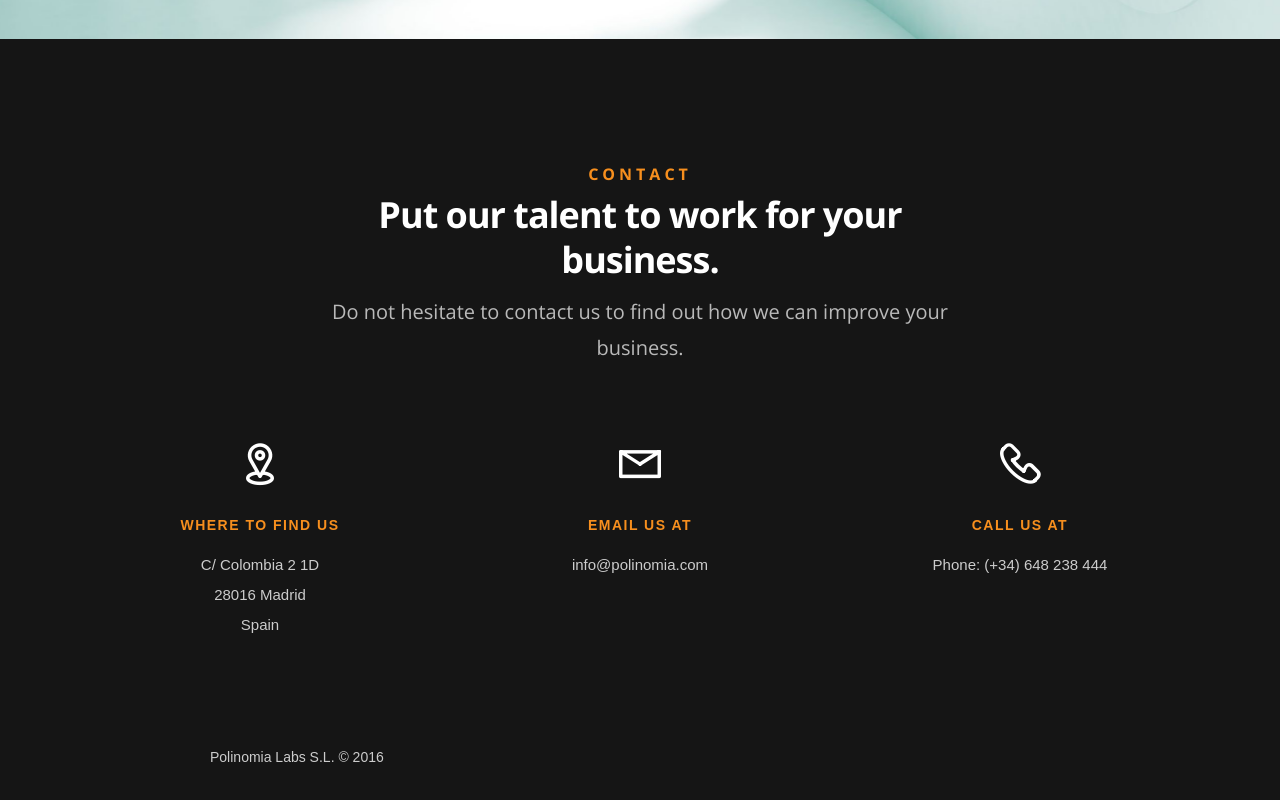
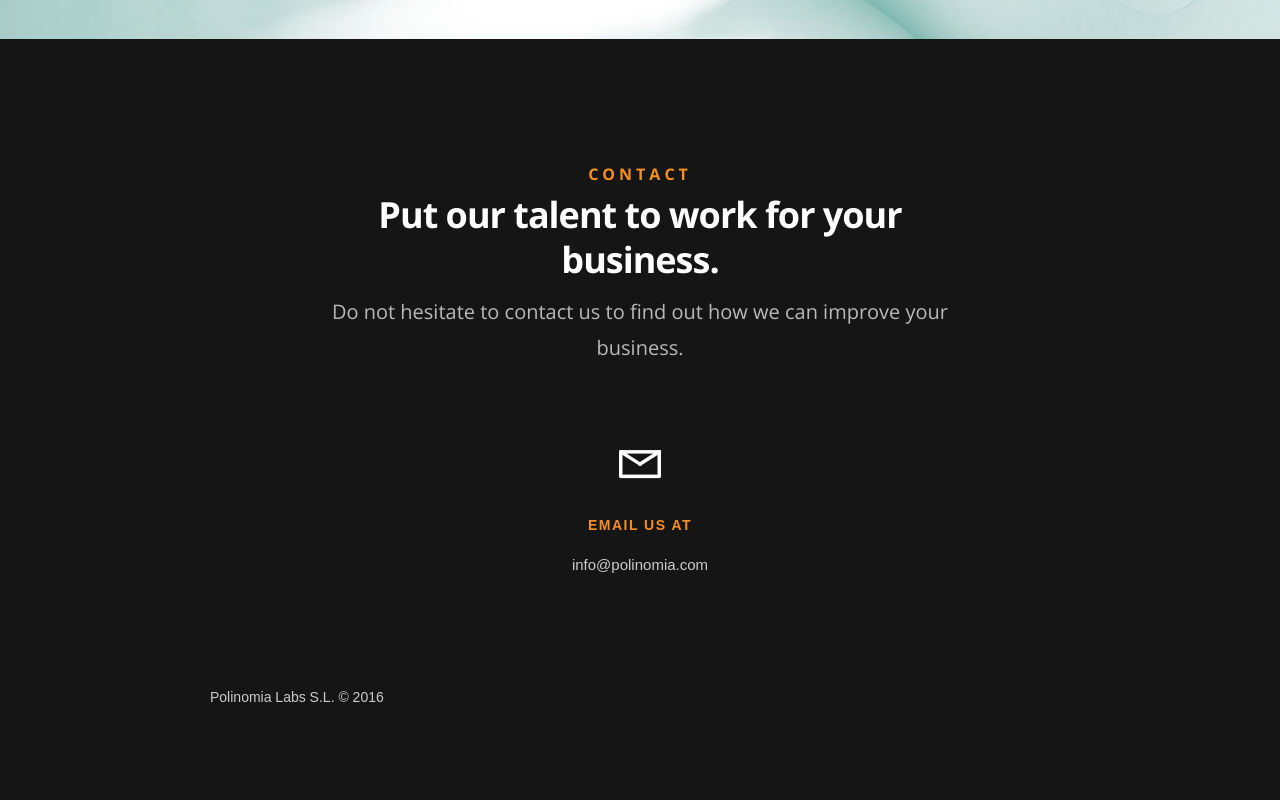
Before and after one commit to polinomia/polinomia.github.io, a plain HTML site: page index.html in a window 1280 px wide. Shown: the part 761-1561 px from the top of the page. After the commit the page ends 1503 px from the top, so only its background shows below. Drawn offline with nearby package versions, Linux system fonts and the light colour scheme; files whose address does not match are found by name.

Commit message:
Just email contact info

```diff
--- a/index.html
+++ b/index.html
@@ -81,23 +81,7 @@
 
    	<div class="row contact-info">
 
-   		<div class="col-four tab-full">
-
-   			<div class="icon">
-   				<i class="icon-pin"></i>
-   			</div>
-
-   			<h5>Where to find us</h5>
-
-   			<p>
-            C/ Colombia 2 1D<br>
-            28016 Madrid<br>
-            Spain
-            </p>
-
-   		</div>
-
-   		<div class="col-four tab-full collapse">
+   		<div class="col-twelve tab-full collapse">
 
    			<div class="icon">
    				<i class="icon-mail"></i>
@@ -106,19 +90,6 @@
    			<h5>Email Us At</h5>
 
    			<p>info@polinomia.com</p>
-
-   		</div>
-
-   		<div class="col-four tab-full">
-
-   			<div class="icon">
-   				<i class="icon-phone"></i>
-   			</div>
-
-   			<h5>Call Us At</h5>
-
-   			<p>Phone: (+34) 648 238 444<br>
-			   </p>
 
    		</div>
 
```
